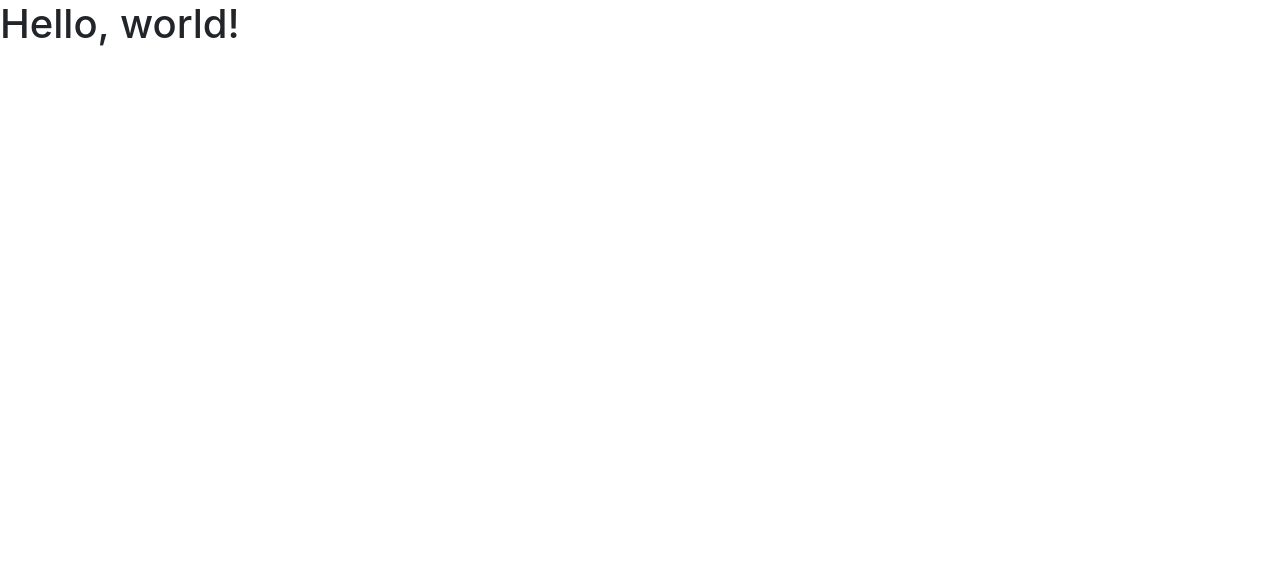
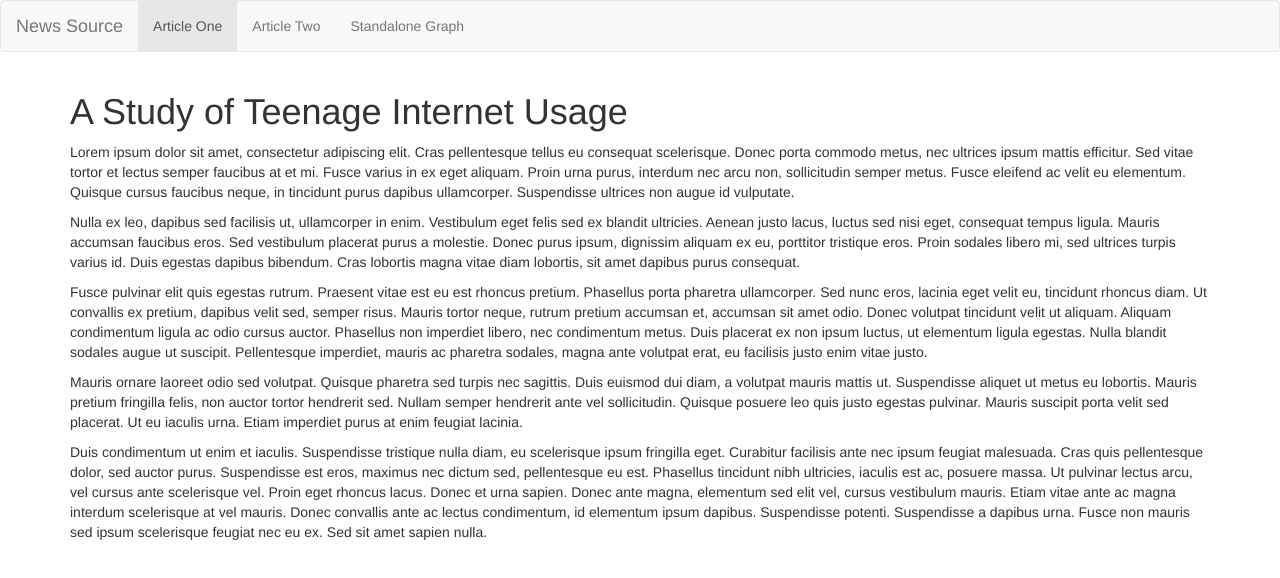
Before and after one commit to nbpetts/graphAccessibility, a plain HTML site: page articleOne.html in a window 1280 px wide. Drawn offline with nearby package versions, Linux system fonts and the light colour scheme.

Commit message:
basic article layout, navbar, Lorem Ipsum

```diff
--- a/articleOne.html
+++ b/articleOne.html
@@ -1,6 +1,7 @@
 <!DOCTYPE html>
 <html lang="en">
-  <head>
+
+<head>
     <meta charset="utf-8">
     <meta http-equiv="X-UA-Compatible" content="IE=edge">
     <meta name="viewport" content="width=device-width, initial-scale=1">
@@ -16,13 +17,96 @@
       <script src="https://oss.maxcdn.com/html5shiv/3.7.2/html5shiv.min.js"></script>
       <script src="https://oss.maxcdn.com/respond/1.4.2/respond.min.js"></script>
     <![endif]-->
-  </head>
-  <body>
-    <h1>Hello, world!</h1>
+</head>
+
+<body>
+    <nav class="navbar navbar-default">
+        <div class="container-fluid">
+            <!-- Brand and toggle get grouped for better mobile display -->
+            <div class="navbar-header">
+                <button type="button" class="navbar-toggle collapsed" data-toggle="collapse" data-target="#bs-example-navbar-collapse-1" aria-expanded="false">
+                    <span class="sr-only">Toggle navigation</span>
+                    <span class="icon-bar"></span>
+                    <span class="icon-bar"></span>
+                    <span class="icon-bar"></span>
+                </button>
+                <a class="navbar-brand" href="#">News Source</a>
+            </div>
+
+            <!-- Collect the nav links, forms, and other content for toggling -->
+            <div class="collapse navbar-collapse" id="bs-example-navbar-collapse-1">
+                <ul class="nav navbar-nav">
+                    <li class="active"><a href="articleOne.html">Article One <span class="sr-only">(current)</span></a></li>
+                    <li><a href="#">Article Two</a></li>
+                    <li><a href="#">Standalone Graph</a></li>
+                </ul>
+
+
+            </div>
+            <!-- /.navbar-collapse -->
+        </div>
+        <!-- /.container-fluid -->
+    </nav>
+
+    <article class="container">
+        <section class="row">
+            <div class="col-xs-12">
+                <h1>A Study of Teenage Internet Usage</h1>
+            </div>
+        </section>
+        <section class="row">
+            <div class="col-xs-12">
+                <p>Lorem ipsum dolor sit amet, consectetur adipiscing elit. Cras pellentesque tellus eu consequat scelerisque. Donec porta commodo metus, nec ultrices ipsum mattis efficitur. Sed vitae tortor et lectus semper faucibus at et mi. Fusce varius
+                    in ex eget aliquam. Proin urna purus, interdum nec arcu non, sollicitudin semper metus. Fusce eleifend ac velit eu elementum. Quisque cursus faucibus neque, in tincidunt purus dapibus ullamcorper. Suspendisse ultrices non augue id
+                    vulputate.
+
+                </p>
+            </div>
+        </section>
+        <section class="row">
+            <div class="col-xs-12">
+                <p>Nulla ex leo, dapibus sed facilisis ut, ullamcorper in enim. Vestibulum eget felis sed ex blandit ultricies. Aenean justo lacus, luctus sed nisi eget, consequat tempus ligula. Mauris accumsan faucibus eros. Sed vestibulum placerat purus
+                    a molestie. Donec purus ipsum, dignissim aliquam ex eu, porttitor tristique eros. Proin sodales libero mi, sed ultrices turpis varius id. Duis egestas dapibus bibendum. Cras lobortis magna vitae diam lobortis, sit amet dapibus purus
+                    consequat.
+
+                </p>
+            </div>
+        </section>
+        <section class="row">
+            <div class="col-xs-12">
+                <p>Fusce pulvinar elit quis egestas rutrum. Praesent vitae est eu est rhoncus pretium. Phasellus porta pharetra ullamcorper. Sed nunc eros, lacinia eget velit eu, tincidunt rhoncus diam. Ut convallis ex pretium, dapibus velit sed, semper
+                    risus. Mauris tortor neque, rutrum pretium accumsan et, accumsan sit amet odio. Donec volutpat tincidunt velit ut aliquam. Aliquam condimentum ligula ac odio cursus auctor. Phasellus non imperdiet libero, nec condimentum metus. Duis
+                    placerat ex non ipsum luctus, ut elementum ligula egestas. Nulla blandit sodales augue ut suscipit. Pellentesque imperdiet, mauris ac pharetra sodales, magna ante volutpat erat, eu facilisis justo enim vitae justo.
+
+                </p>
+            </div>
+        </section>
+        <section class="row">
+            <div class="col-xs-12">
+                <p>Mauris ornare laoreet odio sed volutpat. Quisque pharetra sed turpis nec sagittis. Duis euismod dui diam, a volutpat mauris mattis ut. Suspendisse aliquet ut metus eu lobortis. Mauris pretium fringilla felis, non auctor tortor hendrerit
+                    sed. Nullam semper hendrerit ante vel sollicitudin. Quisque posuere leo quis justo egestas pulvinar. Mauris suscipit porta velit sed placerat. Ut eu iaculis urna. Etiam imperdiet purus at enim feugiat lacinia.
+
+                </p>
+            </div>
+        </section>
+        <section class="row">
+            <div class="col-xs-12">
+                <p>Duis condimentum ut enim et iaculis. Suspendisse tristique nulla diam, eu scelerisque ipsum fringilla eget. Curabitur facilisis ante nec ipsum feugiat malesuada. Cras quis pellentesque dolor, sed auctor purus. Suspendisse est eros, maximus
+                    nec dictum sed, pellentesque eu est. Phasellus tincidunt nibh ultricies, iaculis est ac, posuere massa. Ut pulvinar lectus arcu, vel cursus ante scelerisque vel. Proin eget rhoncus lacus. Donec et urna sapien. Donec ante magna, elementum
+                    sed elit vel, cursus vestibulum mauris. Etiam vitae ante ac magna interdum scelerisque at vel mauris. Donec convallis ante ac lectus condimentum, id elementum ipsum dapibus. Suspendisse potenti. Suspendisse a dapibus urna. Fusce non
+                    mauris sed ipsum scelerisque feugiat nec eu ex. Sed sit amet sapien nulla.
+
+                </p>
+            </div>
+        </section>
+    </article>
+
+
 
     <!-- jQuery (necessary for Bootstrap's JavaScript plugins) -->
     <script src="https://ajax.googleapis.com/ajax/libs/jquery/1.11.3/jquery.min.js"></script>
     <!-- Include all compiled plugins (below), or include individual files as needed -->
     <script src="node_modules/bootstrap/dist/js/bootstrap.min.js"></script>
-  </body>
+</body>
+
 </html>
```
